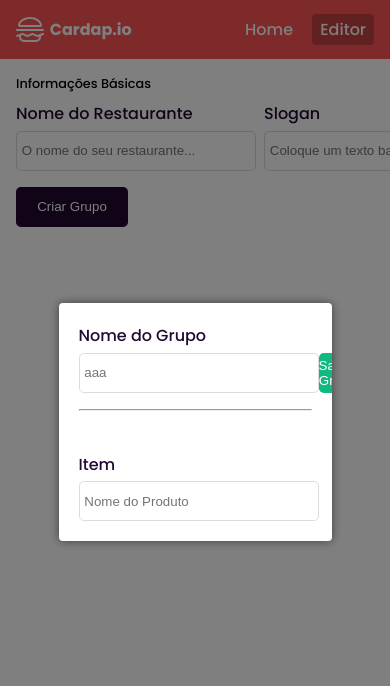
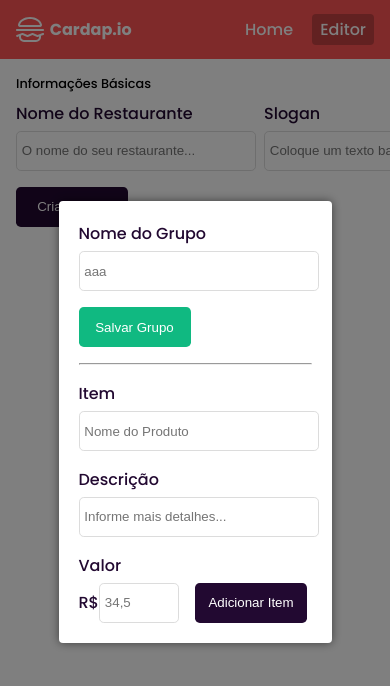
Before and after one commit to WillDavid/saphyr-fornecedores-frontend, a Nuxt app: page /editor in a window 390 px wide. Both pictures are taken after a click on the button "Criar Grupo". Shown: the top 686 px of the page. Built offline with nearby package versions, Linux system fonts and the light colour scheme.

Commit message:
resolvido problema de responsividade do modal

```diff
--- a/components/ListGroups.vue
+++ b/components/ListGroups.vue
@@ -35,6 +35,7 @@ export default Vue.extend({
     margin-top: 1rem;
     text-align: left;
     border-collapse: collapse;
+    width: 30%;
 
     td, th {
         font-weight: 400;
--- a/components/Modal.vue
+++ b/components/Modal.vue
@@ -114,22 +114,26 @@
         width: 70%;
         max-width: 90%;
         max-height: 90%;
-        overflow: auto;
         background-color: #fff;
         border-radius: 4px;
         box-shadow: 0 0 10px rgba(0, 0, 0, 0.5);
         padding: 20px;
 
+
         .modal-header {
           display: flex;
           justify-content: space-between;
           align-items: flex-end;
+          gap: 1rem;
+          flex-wrap: wrap;
+
         }
 
         .product-content {
             display: flex;
             align-items: flex-end;
             gap: 1rem;
+            flex-wrap: wrap;
         }
 
         table {
@@ -153,7 +157,7 @@
             font-size: 0.9rem;
             font-weight: 300;
             padding: 0.7rem;
-            min-width: 6.25rem;
+            // min-width: 6.25rem;
           }
         }
     }
```
